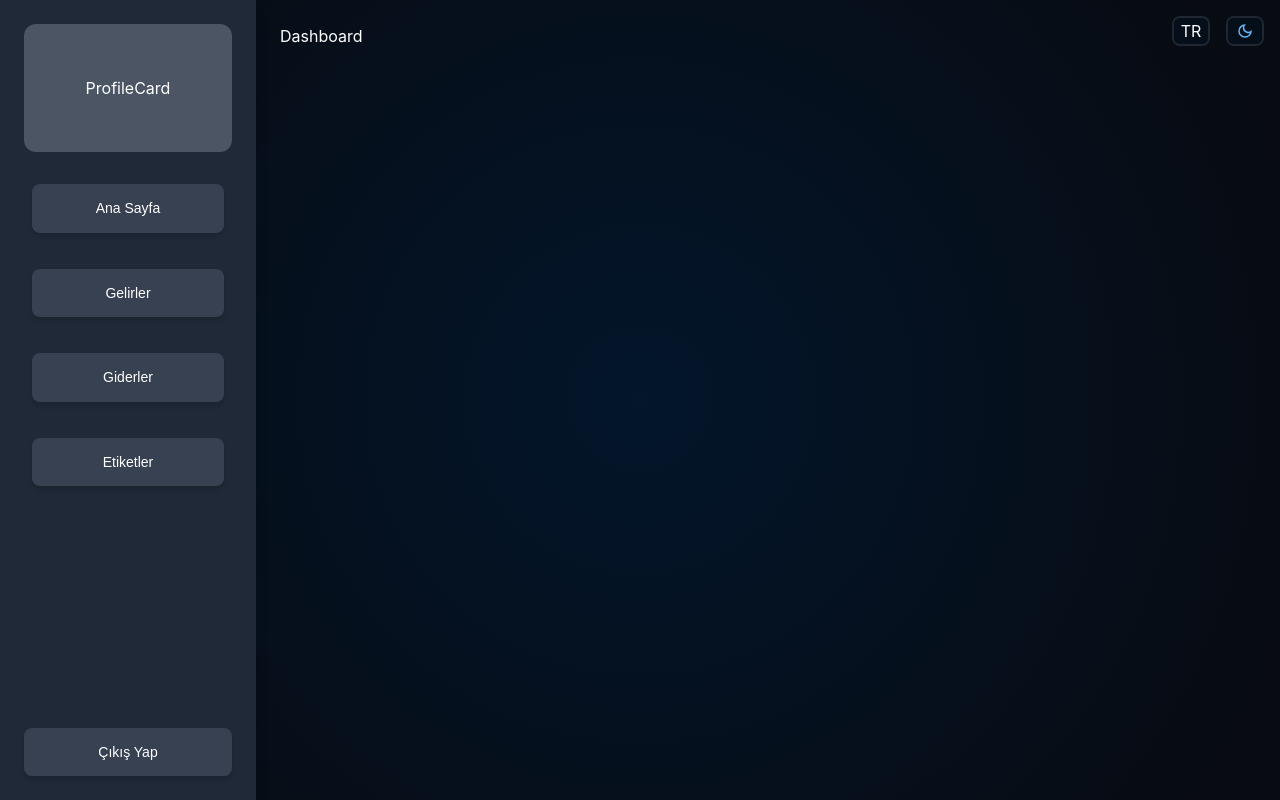
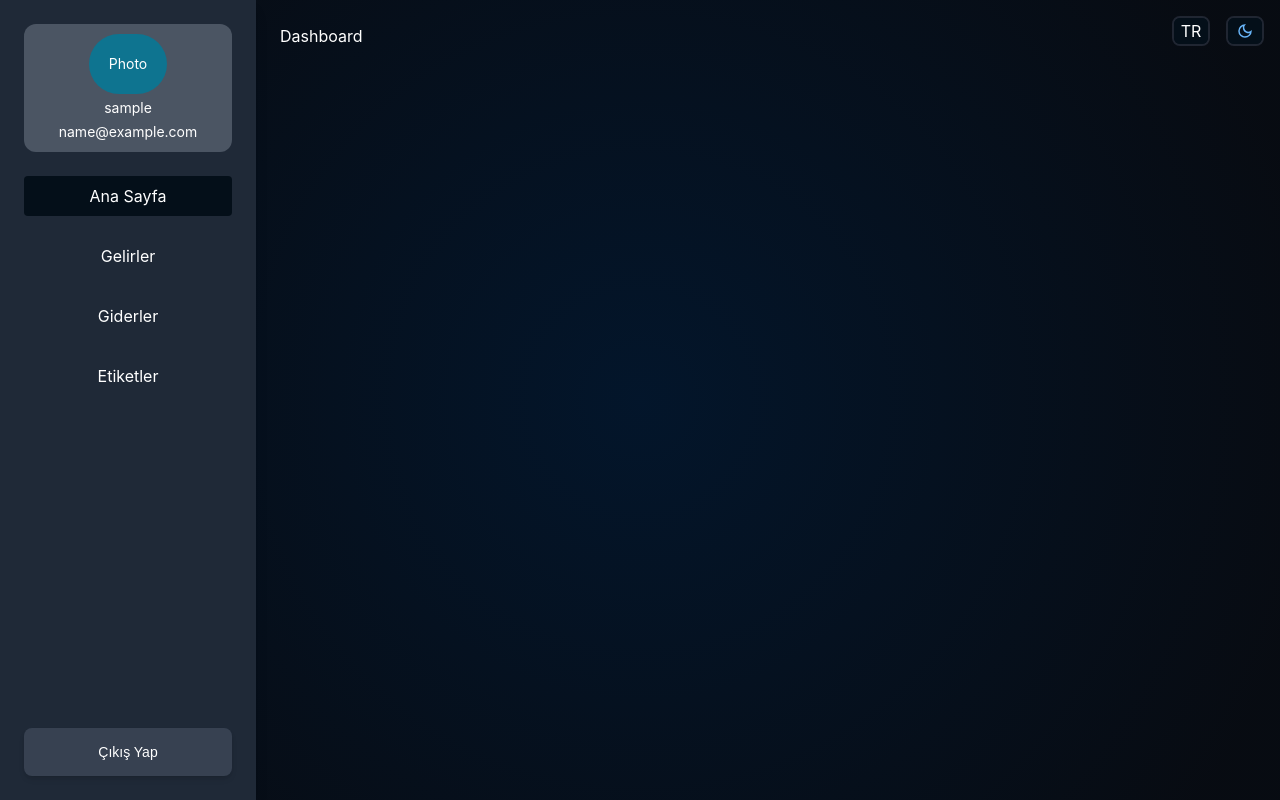
Before and after one commit to aliergul/cashonomy, a React (Vite) app in the folder frontend/: page /dashboard in a window 1280 px wide. Built offline with nearby package versions, Linux system fonts and the light colour scheme; sample sign-in values are in the browser's storage.

Commit message:
sidebar styles

```diff
--- a/frontend/src/components/Sidebar/ProfileCard.tsx
+++ b/frontend/src/components/Sidebar/ProfileCard.tsx
@@ -1,9 +1,15 @@
 import React from "react";
+import { useAppSelector } from "../../store";
+import ProfilePhoto from "./ProfilePhoto";
 
 const ProfileCard: React.FC = () => {
+  const user = useAppSelector((state) => state.auth.user);
+
   return (
-    <div className="flex flex-col h-32 justify-center items-center p-4 bg-gray-700 dark:bg-gray-600 rounded-xl">
-      ProfileCard
+    <div className="flex flex-col h-32 justify-center items-center p-4 bg-gray-700 dark:bg-gray-600 rounded-xl text-sm gap-y-1">
+      <ProfilePhoto />
+      <span>{user.username}</span>
+      <span>{user.email}</span>
     </div>
   );
 };
--- /dev/null
+++ b/frontend/src/components/Sidebar/ProfilePhoto.tsx
@@ -0,0 +1,7 @@
+import React from "react";
+
+const ProfilePhoto: React.FC = () => {
+  return <div className="rounded-full bg-cyan-700 p-5">Photo</div>;
+};
+
+export default ProfilePhoto;
--- a/frontend/src/components/Sidebar/SidebarLink.tsx
+++ b/frontend/src/components/Sidebar/SidebarLink.tsx
@@ -1,7 +1,6 @@
 import React from "react";
 import { Link } from "../../types/Link";
 import { NavLink } from "react-router-dom";
-import CustomButton from "../CustomButton";
 
 interface SidebarLinkProps {
   links: Link[];
@@ -11,11 +10,18 @@ const SidebarLink: React.FC<SidebarLinkProps> = ({ links }) => {
   return (
     <div className="flex flex-col gap-y-5">
       {links.map((item) => (
-        <NavLink to={item.to} className="p-2 flex justify-center items-center">
-          <CustomButton
-            title={item.text}
-            customStyle="w-full p-3 text-white bg-ligt_bg_2 dark:bg-dark_bg_3 rounded-lg shadow-md hover:bg-ligt_hover dark:hover:bg-dark_hover transition-all hover:scale-105"
-          />
+        <NavLink
+          key={item.id}
+          to={item.to}
+          className={({ isActive }) =>
+            `p-2 flex justify-center items-center transition-all rounded ${
+              isActive
+                ? "bg-light_bg dark:bg-dark_bg text-light_text_primary  dark:text-dark_text_primary"
+                : "hover:bg-light_bg hover:bg-opacity-50"
+            }`
+          }
+        >
+          {item.text}
         </NavLink>
       ))}
     </div>
```
